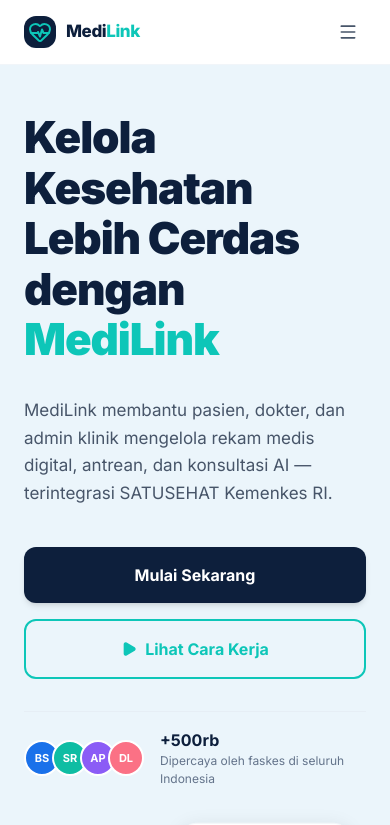
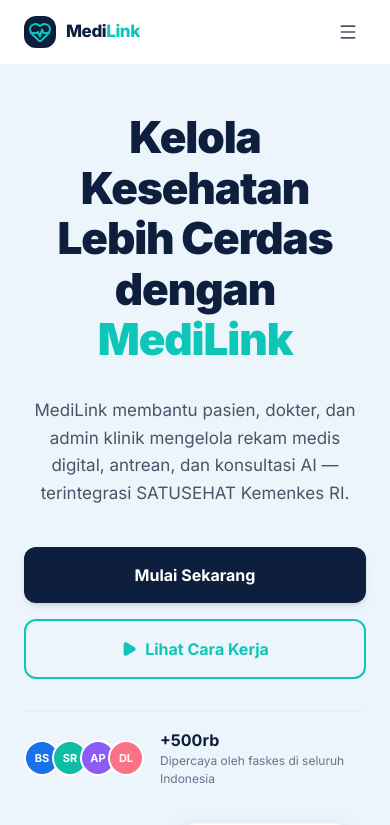
Before and after one commit to ahmadrofiussuud/obatin, a Next.js app: page / in a window 390 px wide. Shown: the top 825 px of the page. Built offline with nearby package versions, Linux system fonts and the light colour scheme.

Commit message:
design: center-align hero content on mobile devices

```diff
--- a/app/page.tsx
+++ b/app/page.tsx
@@ -223,18 +223,18 @@ export default function HomePage() {
         <div className="max-w-7xl mx-auto grid grid-cols-1 lg:grid-cols-2 gap-16 items-center w-full">
 
           {/* Left: Text */}
-          <div className="space-y-8">
+          <div className="space-y-8 text-center lg:text-left flex flex-col items-center lg:items-start">
             <h1 className="text-[44px] md:text-[54px] lg:text-[62px] font-black leading-[1.15] text-[#0D1F3C] tracking-tight">
               Kelola Kesehatan <br />
               Lebih Cerdas dengan <br />
               <span className="text-[#0DC6B8]">MediLink</span>
             </h1>
 
-            <p className="text-[17px] md:text-[18px] text-neutral-600 leading-relaxed max-w-xl">
+            <p className="text-[17px] md:text-[18px] text-neutral-600 leading-relaxed max-w-xl mx-auto lg:mx-0">
               MediLink membantu pasien, dokter, dan admin klinik mengelola rekam medis digital, antrean, dan konsultasi AI — terintegrasi SATUSEHAT Kemenkes RI.
             </p>
 
-            <div className="flex flex-col sm:flex-row gap-4 pt-2">
+            <div className="flex flex-col sm:flex-row gap-4 pt-2 w-full sm:w-auto justify-center">
               <Link href="/register"
                 className="inline-flex items-center justify-center gap-2 px-8 py-4 bg-[#0D1F3C] hover:bg-[#1a2f50] text-white font-bold rounded-xl text-[16px] transition-all shadow-md">
                 Mulai Sekarang
@@ -247,7 +247,7 @@ export default function HomePage() {
             </div>
 
             {/* Social proof */}
-            <div className="flex items-center gap-4 pt-4 border-t border-neutral-200/50">
+            <div className="flex items-center justify-center lg:justify-start gap-4 pt-4 border-t border-neutral-200/50 w-full">
               <div className="flex -space-x-2">
                 {avatarColors.map((c, i) => (
                   <div key={i} className={`h-9 w-9 rounded-full ${c} border-2 border-white flex items-center justify-center text-white text-[11px] font-bold`}>
@@ -255,7 +255,7 @@ export default function HomePage() {
                   </div>
                 ))}
               </div>
-              <div>
+              <div className="text-left">
                 <p className="text-[16px] font-bold text-[#0D1F3C]">+500rb</p>
                 <p className="text-[12px] text-neutral-500">Dipercaya oleh faskes di seluruh Indonesia</p>
               </div>
```
